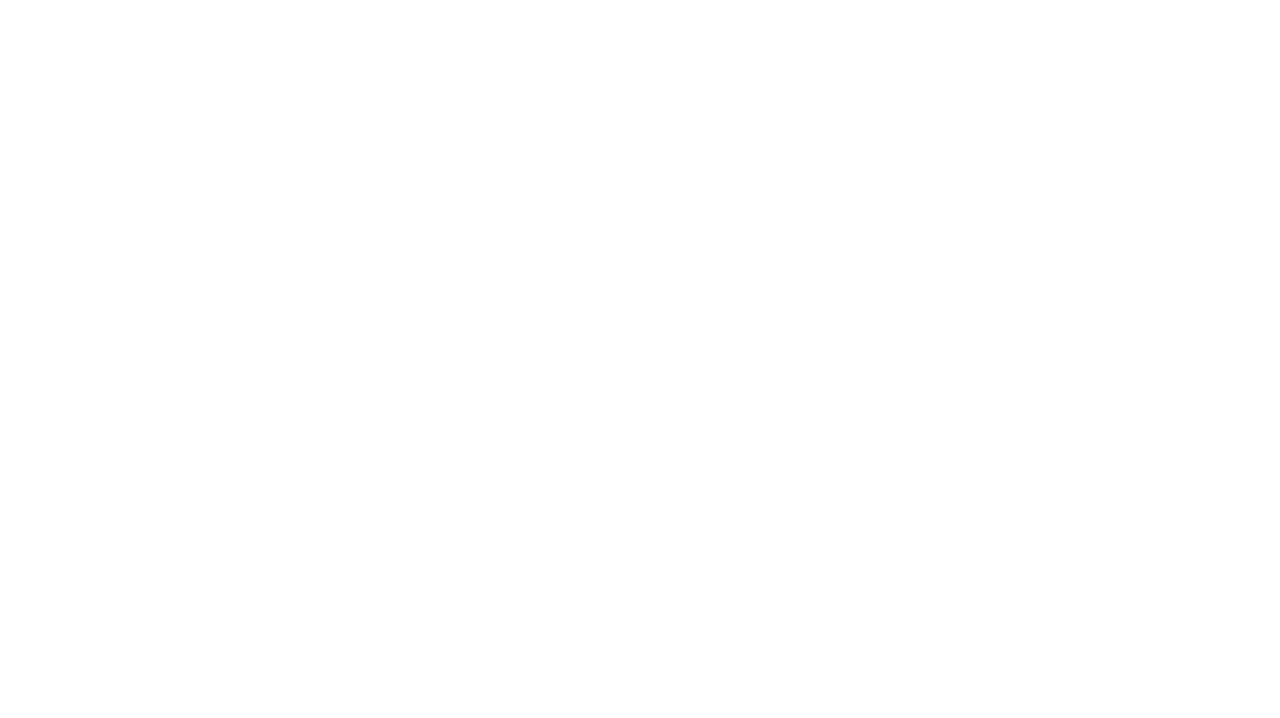
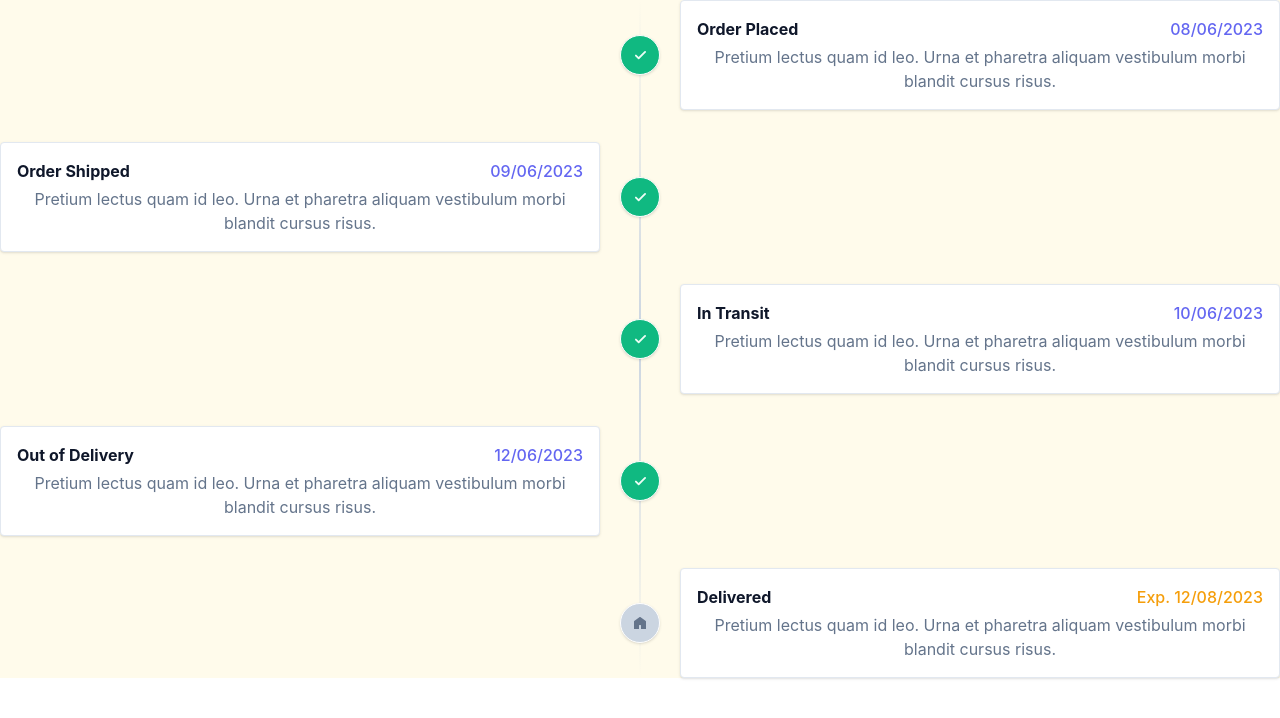
Before and after one commit to GreyVader1993/pencildirector, a React (Vite) app: page /home in a window 1280 px wide. Before the commit this address had no page. Shown: the top 718 px of the page. Built offline with nearby package versions, Linux system fonts and the light colour scheme; a web font is replaced by a local one.

Commit message:
Test Commit

```diff
--- a/src/App.jsx
+++ b/src/App.jsx
@@ -1,12 +1,14 @@
 import { BrowserRouter as Router, Routes, Route } from "react-router-dom";
 import "./App.css";
 import Home from "./pages/Home";
+import HomeLanding from "./pages/HomeLanding";
 
 function App() {
   return (
     <Router>
       <Routes>
         <Route path="/" element={<Home />} />
+        <Route path="/home" element={<HomeLanding />} />
       </Routes>
     </Router>
   );
--- a/src/components/HomepageMasthead/index.jsx
+++ b/src/components/HomepageMasthead/index.jsx
@@ -2,19 +2,33 @@ import React from "react";
 
 const HomepageMasthead = () => {
   return (
-    <div className="h-screen flex justify-center items-center  bg-amber-50">
-      <h1 className="fixed font-fraunces font-semibold text-9xl text-center text-indigo-500 left-1/4 top-1 z-10">
-        Shraddha
+    <div className="h-screen flex flex-col justify-center items-center bg-amber-50">
+      <h1 className="font-fraunces font-semibold text-3xl md:text-7xl text-center text-indigo-500 mb-8">
+        Shraddha Tiwari
       </h1>
-      <video className="fixed max-w-lg opacity-95" autoPlay loop muted>
-        <source
-          src="https://video.wixstatic.com/video/695feb_4fb28a946f40421c8e290d38b44eaff1/480p/mp4/file.mp4"
-          type="video/mp4"
-        />
-      </video>
-      <h1 className="fixed font-fraunces font-semibold text-9xl text-center text-indigo-500 right-1/4 bottom-1 z-10">
-        Tiwari
-      </h1>
+      <div className="flex flex-row gap-2">
+        <video className="max-w-lg opacity-95 rounded-xl hidden lg:block" autoPlay loop muted>
+          <source
+            src="https://video.wixstatic.com/video/695feb_4fb28a946f40421c8e290d38b44eaff1/480p/mp4/file.mp4#t=4"
+            type="video/mp4"
+          />
+        </video>
+        <video className="max-w-lg opacity-95 rounded-xl" autoPlay loop muted>
+          <source
+            src="https://video.wixstatic.com/video/695feb_4fb28a946f40421c8e290d38b44eaff1/480p/mp4/file.mp4#t=2"
+            type="video/mp4"
+          />
+        </video>
+        <video className="max-w-lg opacity-95 rounded-xl hidden lg:block" autoPlay loop muted>
+          <source
+            src="https://video.wixstatic.com/video/695feb_4fb28a946f40421c8e290d38b44eaff1/480p/mp4/file.mp4"
+            type="video/mp4"
+          />
+        </video>
+      </div>
+      <a href="/home" className="font-fraunces font-semibold text-4xl text-center text-indigo-500 bottom-1 z-10 border-2 border-indigo-500 rounded-xl mt-8 py-0.5 px-4 hover:text-white hover:bg-indigo-500 cursor-pointer">
+        Enter
+      </a>
     </div>
   );
 };
--- /dev/null
+++ b/src/components/HomepageTimeline/index.jsx
@@ -0,0 +1,149 @@
+import React from "react";
+
+const HomepageTimeline = () => {
+  return (
+    <div class="bg-amber-50 mx-auto max-w-7xl space-y-8 relative before:absolute before:inset-0 before:ml-5 before:-translate-x-px md:before:mx-auto md:before:translate-x-0 before:h-full before:w-0.5 before:bg-gradient-to-b before:from-transparent before:via-slate-300 before:to-transparent">
+      <div class="relative flex items-center justify-between md:justify-normal md:odd:flex-row-reverse group is-active">
+        <div class="flex items-center justify-center w-10 h-10 rounded-full border border-white bg-slate-300 group-[.is-active]:bg-emerald-500 text-slate-500 group-[.is-active]:text-emerald-50 shadow shrink-0 md:order-1 md:group-odd:-translate-x-1/2 md:group-even:translate-x-1/2">
+          <svg
+            class="fill-current"
+            xmlns="http://www.w3.org/2000/svg"
+            width="12"
+            height="10"
+          >
+            <path
+              fill-rule="nonzero"
+              d="M10.422 1.257 4.655 7.025 2.553 4.923A.916.916 0 0 0 1.257 6.22l2.75 2.75a.916.916 0 0 0 1.296 0l6.415-6.416a.916.916 0 0 0-1.296-1.296Z"
+            />
+          </svg>
+        </div>
+        <div class="w-[calc(100%-4rem)] md:w-[calc(50%-2.5rem)] bg-white p-4 rounded border border-slate-200 shadow">
+          <div class="flex items-center justify-between space-x-2 mb-1">
+            <div class="font-bold text-slate-900">Order Placed</div>
+            <time class="font-caveat font-medium text-indigo-500">
+              08/06/2023
+            </time>
+          </div>
+          <div class="text-slate-500">
+            Pretium lectus quam id leo. Urna et pharetra aliquam vestibulum
+            morbi blandit cursus risus.
+          </div>
+        </div>
+      </div>
+
+      <div class="relative flex items-center justify-between md:justify-normal md:odd:flex-row-reverse group is-active">
+        <div class="flex items-center justify-center w-10 h-10 rounded-full border border-white bg-slate-300 group-[.is-active]:bg-emerald-500 text-slate-500 group-[.is-active]:text-emerald-50 shadow shrink-0 md:order-1 md:group-odd:-translate-x-1/2 md:group-even:translate-x-1/2">
+          <svg
+            class="fill-current"
+            xmlns="http://www.w3.org/2000/svg"
+            width="12"
+            height="10"
+          >
+            <path
+              fill-rule="nonzero"
+              d="M10.422 1.257 4.655 7.025 2.553 4.923A.916.916 0 0 0 1.257 6.22l2.75 2.75a.916.916 0 0 0 1.296 0l6.415-6.416a.916.916 0 0 0-1.296-1.296Z"
+            />
+          </svg>
+        </div>
+        <div class="w-[calc(100%-4rem)] md:w-[calc(50%-2.5rem)] bg-white p-4 rounded border border-slate-200 shadow">
+          <div class="flex items-center justify-between space-x-2 mb-1">
+            <div class="font-bold text-slate-900">Order Shipped</div>
+            <time class="font-caveat font-medium text-indigo-500">
+              09/06/2023
+            </time>
+          </div>
+          <div class="text-slate-500">
+            Pretium lectus quam id leo. Urna et pharetra aliquam vestibulum
+            morbi blandit cursus risus.
+          </div>
+        </div>
+      </div>
+
+      <div class="relative flex items-center justify-between md:justify-normal md:odd:flex-row-reverse group is-active">
+        <div class="flex items-center justify-center w-10 h-10 rounded-full border border-white bg-slate-300 group-[.is-active]:bg-emerald-500 text-slate-500 group-[.is-active]:text-emerald-50 shadow shrink-0 md:order-1 md:group-odd:-translate-x-1/2 md:group-even:translate-x-1/2">
+          <svg
+            class="fill-current"
+            xmlns="http://www.w3.org/2000/svg"
+            width="12"
+            height="10"
+          >
+            <path
+              fill-rule="nonzero"
+              d="M10.422 1.257 4.655 7.025 2.553 4.923A.916.916 0 0 0 1.257 6.22l2.75 2.75a.916.916 0 0 0 1.296 0l6.415-6.416a.916.916 0 0 0-1.296-1.296Z"
+            />
+          </svg>
+        </div>
+
+        <div class="w-[calc(100%-4rem)] md:w-[calc(50%-2.5rem)] bg-white p-4 rounded border border-slate-200 shadow">
+          <div class="flex items-center justify-between space-x-2 mb-1">
+            <div class="font-bold text-slate-900">In Transit</div>
+            <time class="font-caveat font-medium text-indigo-500">
+              10/06/2023
+            </time>
+          </div>
+          <div class="text-slate-500">
+            Pretium lectus quam id leo. Urna et pharetra aliquam vestibulum
+            morbi blandit cursus risus.
+          </div>
+        </div>
+      </div>
+
+      <div class="relative flex items-center justify-between md:justify-normal md:odd:flex-row-reverse group is-active">
+        <div class="flex items-center justify-center w-10 h-10 rounded-full border border-white bg-slate-300 group-[.is-active]:bg-emerald-500 text-slate-500 group-[.is-active]:text-emerald-50 shadow shrink-0 md:order-1 md:group-odd:-translate-x-1/2 md:group-even:translate-x-1/2">
+          <svg
+            class="fill-current"
+            xmlns="http://www.w3.org/2000/svg"
+            width="12"
+            height="10"
+          >
+            <path
+              fill-rule="nonzero"
+              d="M10.422 1.257 4.655 7.025 2.553 4.923A.916.916 0 0 0 1.257 6.22l2.75 2.75a.916.916 0 0 0 1.296 0l6.415-6.416a.916.916 0 0 0-1.296-1.296Z"
+            />
+          </svg>
+        </div>
+
+        <div class="w-[calc(100%-4rem)] md:w-[calc(50%-2.5rem)] bg-white p-4 rounded border border-slate-200 shadow">
+          <div class="flex items-center justify-between space-x-2 mb-1">
+            <div class="font-bold text-slate-900">Out of Delivery</div>
+            <time class="font-caveat font-medium text-indigo-500">
+              12/06/2023
+            </time>
+          </div>
+          <div class="text-slate-500">
+            Pretium lectus quam id leo. Urna et pharetra aliquam vestibulum
+            morbi blandit cursus risus.
+          </div>
+        </div>
+      </div>
+
+      <div class="relative flex items-center justify-between md:justify-normal md:odd:flex-row-reverse group">
+        <div class="flex items-center justify-center w-10 h-10 rounded-full border border-white bg-slate-300 group-[.is-active]:bg-emerald-500 text-slate-500 group-[.is-active]:text-emerald-50 shadow shrink-0 md:order-1 md:group-odd:-translate-x-1/2 md:group-even:translate-x-1/2">
+          <svg
+            class="fill-current"
+            xmlns="http://www.w3.org/2000/svg"
+            width="12"
+            height="12"
+          >
+            <path d="M12 10v2H7V8.496a.5.5 0 0 0-.5-.5h-1a.5.5 0 0 0-.5.5V12H0V4.496a.5.5 0 0 1 .206-.4l5.5-4a.5.5 0 0 1 .588 0l5.5 4a.5.5 0 0 1 .206.4V10Z" />
+          </svg>
+        </div>
+
+        <div class="w-[calc(100%-4rem)] md:w-[calc(50%-2.5rem)] bg-white p-4 rounded border border-slate-200 shadow">
+          <div class="flex items-center justify-between space-x-2 mb-1">
+            <div class="font-bold text-slate-900">Delivered</div>
+            <time class="font-caveat font-medium text-amber-500">
+              Exp. 12/08/2023
+            </time>
+          </div>
+          <div class="text-slate-500">
+            Pretium lectus quam id leo. Urna et pharetra aliquam vestibulum
+            morbi blandit cursus risus.
+          </div>
+        </div>
+      </div>
+    </div>
+  );
+};
+
+export default HomepageTimeline;
--- a/src/pages/Home.jsx
+++ b/src/pages/Home.jsx
@@ -1,11 +1,9 @@
 import HomepageMasthead from "../components/HomepageMasthead/index.jsx";
-// import HomepageScroll from '../components/HomepageScroll/index.jsx';
 
 const Home = () => {
   return (
     <>
       <HomepageMasthead />
-      {/* <HomepageScroll /> */}
     </>
   );
 };
--- /dev/null
+++ b/src/pages/HomeLanding.jsx
@@ -0,0 +1,11 @@
+import HomepageTimeline from '../components/HomepageTimeline/index.jsx';
+
+const Home = () => {
+  return (
+    <>
+      <HomepageTimeline />
+    </>
+  );
+};
+
+export default Home;
```
